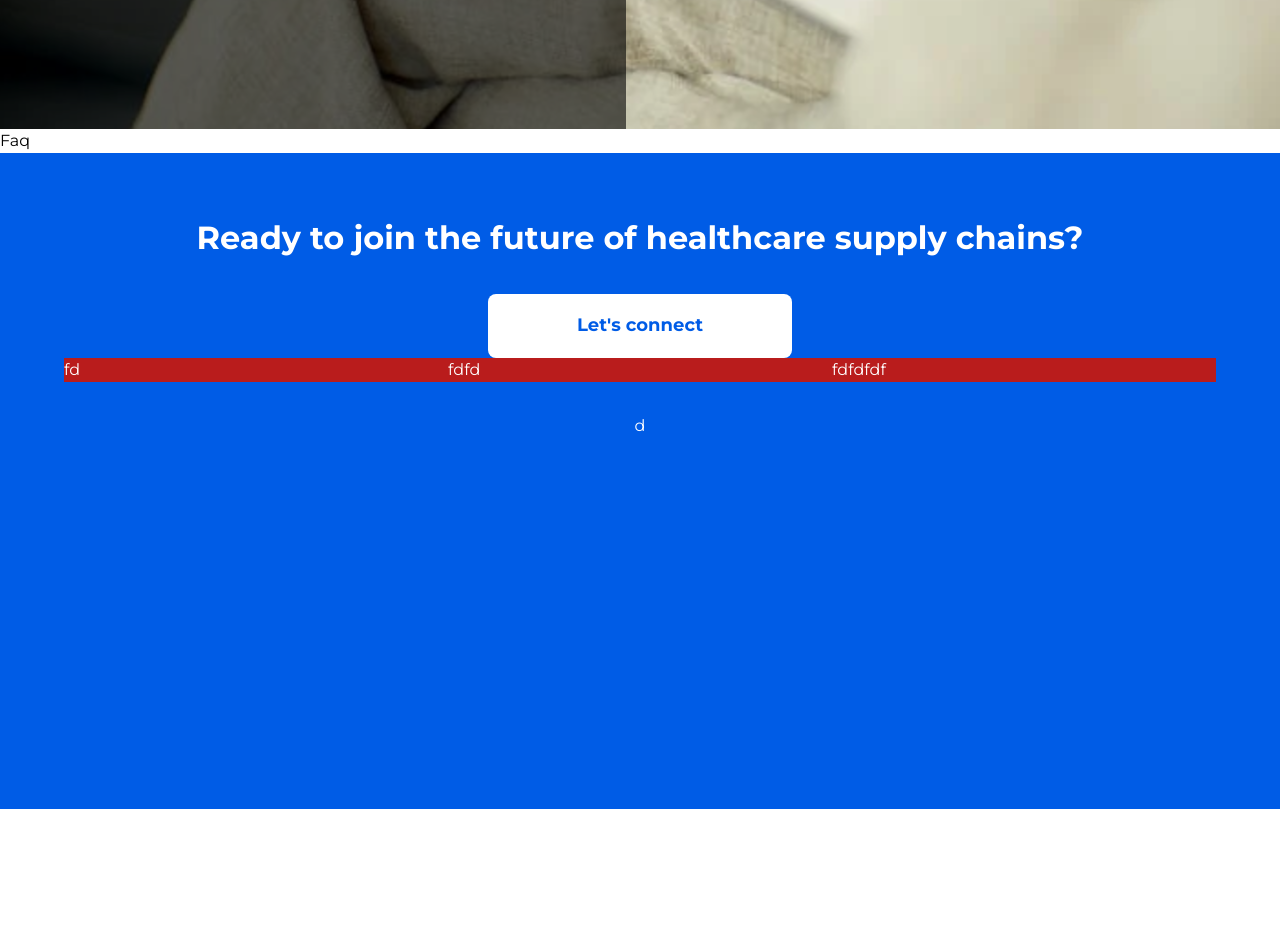
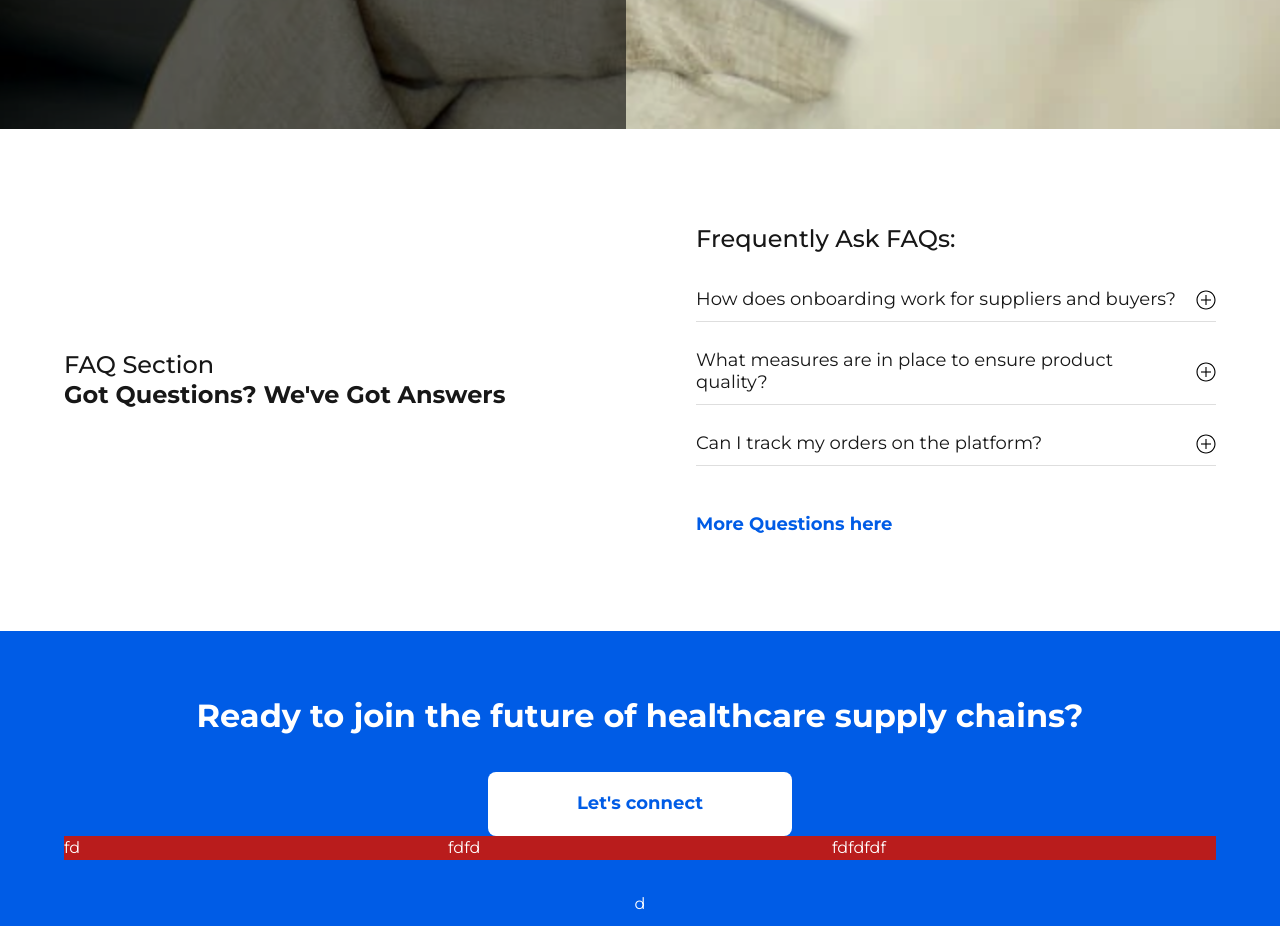
Before and after one commit to ilios91/ilios-fe, a Next.js app: page / in a window 1280 px wide. Shown: the part 2819-3745 px from the top of the page. Before the commit the page ends 3628 px from the top, so only its background shows below. Built offline with nearby package versions, Linux system fonts and the light colour scheme.

Commit message:
Add faqs

```diff
--- /dev/null
+++ b/src/components/sections/Accordion.tsx
@@ -0,0 +1,59 @@
+interface AccordionProps {
+  text: string | React.ReactNode;
+}
+
+export default function Accordion({ text }: AccordionProps) {
+  return (
+    <div className="relative border-b border-[#D9D9D9D9] w-[520px] pb-2.5 mt-7">
+      <div className=" flex items-center w-full">
+        <span className="font-normal text-[18px] text-main-black leading-[21.94px] w-[484px]">{text}</span>
+        <span className="cursor-pointer flex-1 flex justify-end">
+          <svg
+            width="20"
+            height="20"
+            viewBox="0 0 20 20"
+            fill="none"
+            xmlns="http://www.w3.org/2000/svg"
+          >
+            <rect width="20" height="20" />
+            <g clip-path="url(#clip0_1_3)">
+              <rect
+                width="1440"
+                height="4206"
+                transform="translate(-1325 -3223)"
+                fill="white"
+              />
+              <rect
+                width="1440"
+                height="502"
+                transform="translate(-1325 -175)"
+              />
+              <path
+                d="M9.99998 19.52C4.73598 19.52 0.47998 15.264 0.47998 9.99998C0.47998 4.73598 4.73598 0.47998 9.99998 0.47998C15.264 0.47998 19.52 4.73598 19.52 9.99998C19.52 15.264 15.264 19.52 9.99998 19.52ZM9.99998 1.59998C5.35198 1.59998 1.59998 5.35198 1.59998 9.99998C1.59998 14.648 5.35198 18.4 9.99998 18.4C14.648 18.4 18.4 14.648 18.4 9.99998C18.4 5.35198 14.648 1.59998 9.99998 1.59998Z"
+                fill="black"
+              />
+              <path
+                d="M4.95996 9.43994H15.04V10.5599H4.95996V9.43994Z"
+                fill="black"
+              />
+              <path
+                d="M9.43994 4.95996H10.5599V15.04H9.43994V4.95996Z"
+                fill="black"
+              />
+            </g>
+            <defs>
+              <clipPath id="clip0_1_3">
+                <rect
+                  width="1440"
+                  height="4206"
+                  fill="white"
+                  transform="translate(-1325 -3223)"
+                />
+              </clipPath>
+            </defs>
+          </svg>
+        </span>
+      </div>
+    </div>
+  );
+}
--- a/src/components/sections/Faq.tsx
+++ b/src/components/sections/Faq.tsx
@@ -1,7 +1,33 @@
+import Accordion from "./Accordion";
+
 export default function Faq() {
   return (
-    <section>
-      Faq
+    <section className="relative w-full h-[502px] bg-[#EDF4FF">
+      <div className="w-[90%] mx-auto flex items-center h-full justify-between">
+        <div>
+          <h6 className="font-medium text-2xl leading-[29.69px] text-main-black">
+            FAQ Section
+          </h6>
+          <h4 className="font-bold text-2xl leading-[29.69px] text-main-black">
+            {"Got Questions? We've Got Answers"}
+          </h4>
+        </div>
+        <div>
+          <h4 className="font-medium text-2xl leading-[29.69px] text-main-black">
+            Frequently Ask FAQs:
+          </h4>
+
+          {/* Accordions */}
+          <div className="mt-9">
+            <Accordion text="How does onboarding work for suppliers and buyers?"/>
+            <Accordion text="What measures are in place to ensure product quality?"/>
+            <Accordion text="Can I track my orders on the platform?" />
+          </div>
+          <h4 className="font-bold text-[18px] leading-[21.94px] text-blue-normal mt-12">
+            More Questions here
+          </h4>
+        </div>
+      </div>
     </section>
   );
 }
```
Also changed, not shown: src/assets/icons/plus.svg (added).
